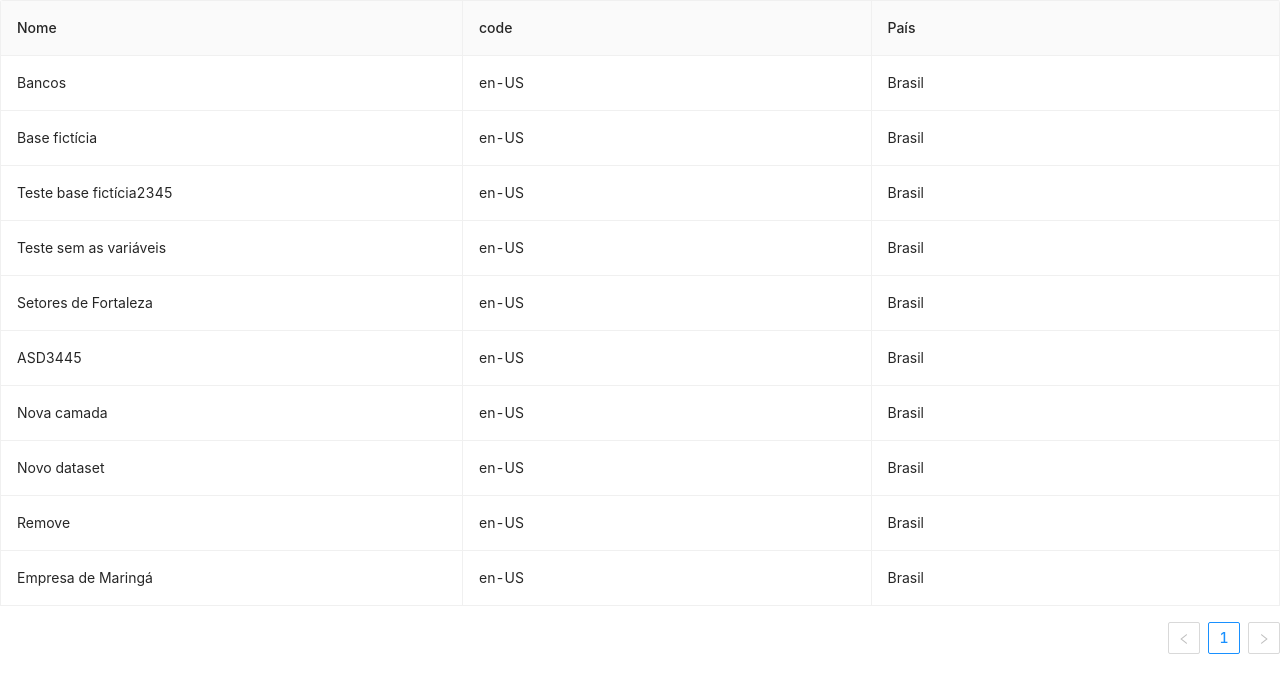
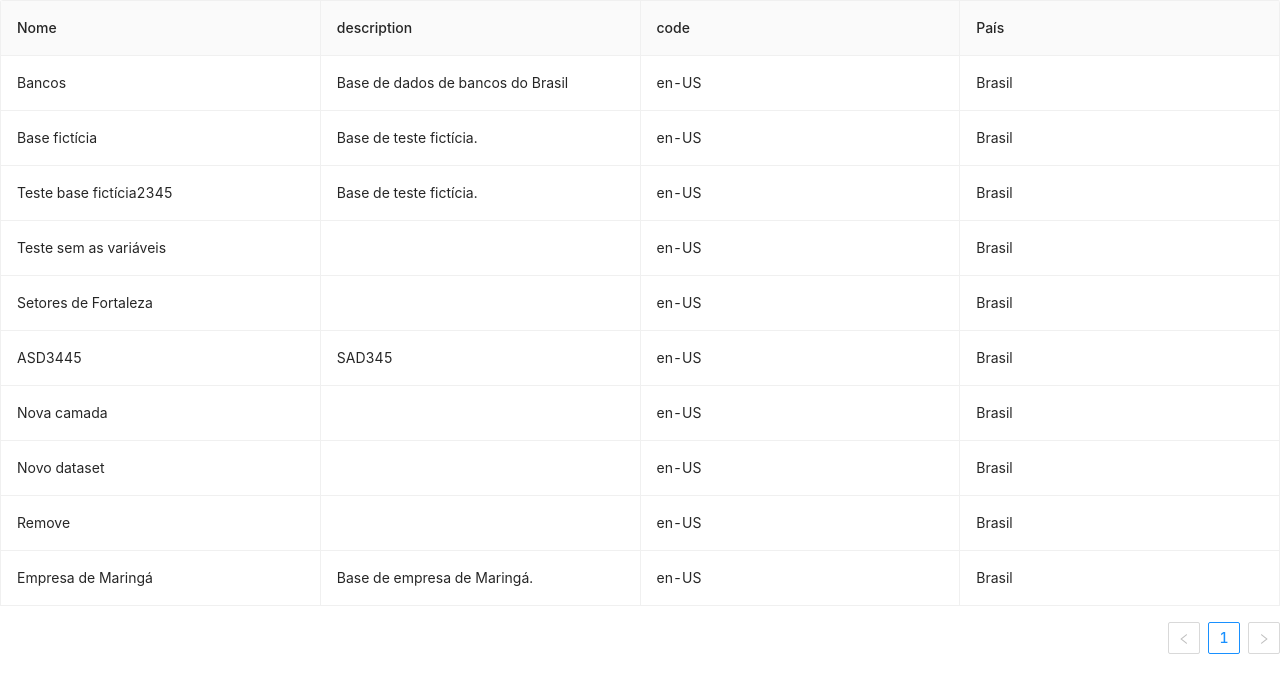
Before and after one commit to rauzola/table, a Next.js app: page / in a window 1280 px wide. Shown: the top 692 px of the page. Built offline with nearby package versions, Linux system fonts and the light colour scheme.

Commit message:
vindo todos os dados do json
vou começar a criar o componente

```diff
--- a/pages/index.tsx
+++ b/pages/index.tsx
@@ -61,11 +61,13 @@ const ResizableTitle = (
 
     let name;
     let code;
+    let description;
     let countryName;
     // debugger;
     if (item.translations && item.translations.length > 0) {
       name = item.translations[0].name;
       code = item.translations[0].code;
+      description = item.translations[0].description;
     }
 
     if (item.country
@@ -78,6 +80,7 @@ const ResizableTitle = (
       id: item.id,
       name: name,
       code: code,
+      description: description,
       countryName: countryName
     }
 
@@ -107,17 +110,22 @@ const App: React.FC = () => {
     {
       title: 'Nome',
       dataIndex: 'name',
-      width: 100,
+      width: 250,
+    },
+    {
+      title: 'description',
+      dataIndex: ['description'],
+      width: 250,
     },
     {
       title: 'code',
       dataIndex: 'code',
-      width: 100,
+      width: 250,
     },
     {
       title: 'País',
       dataIndex: ['countryName'],
-      width: 100,
+      width: 250,
     }
 
   ]);
```
